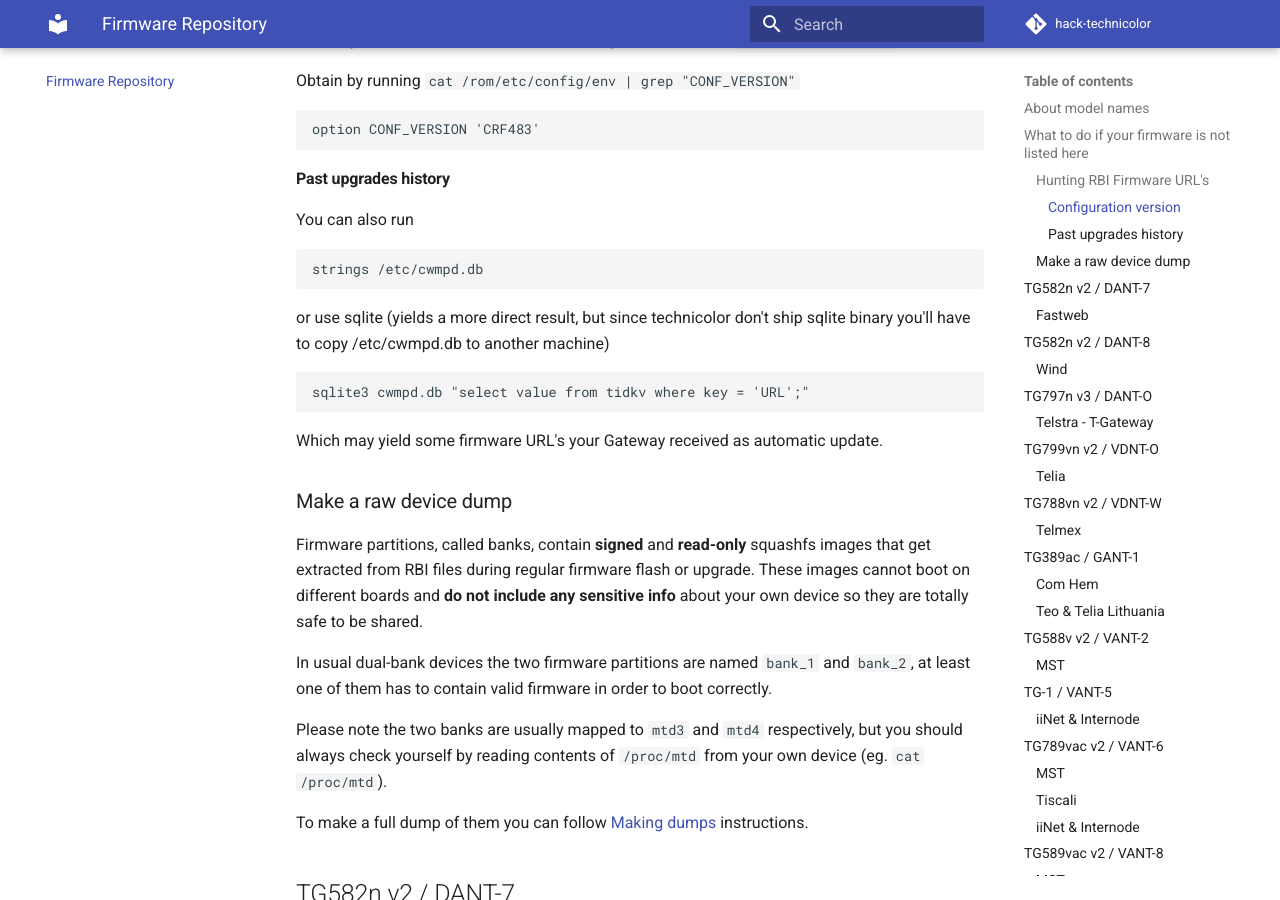
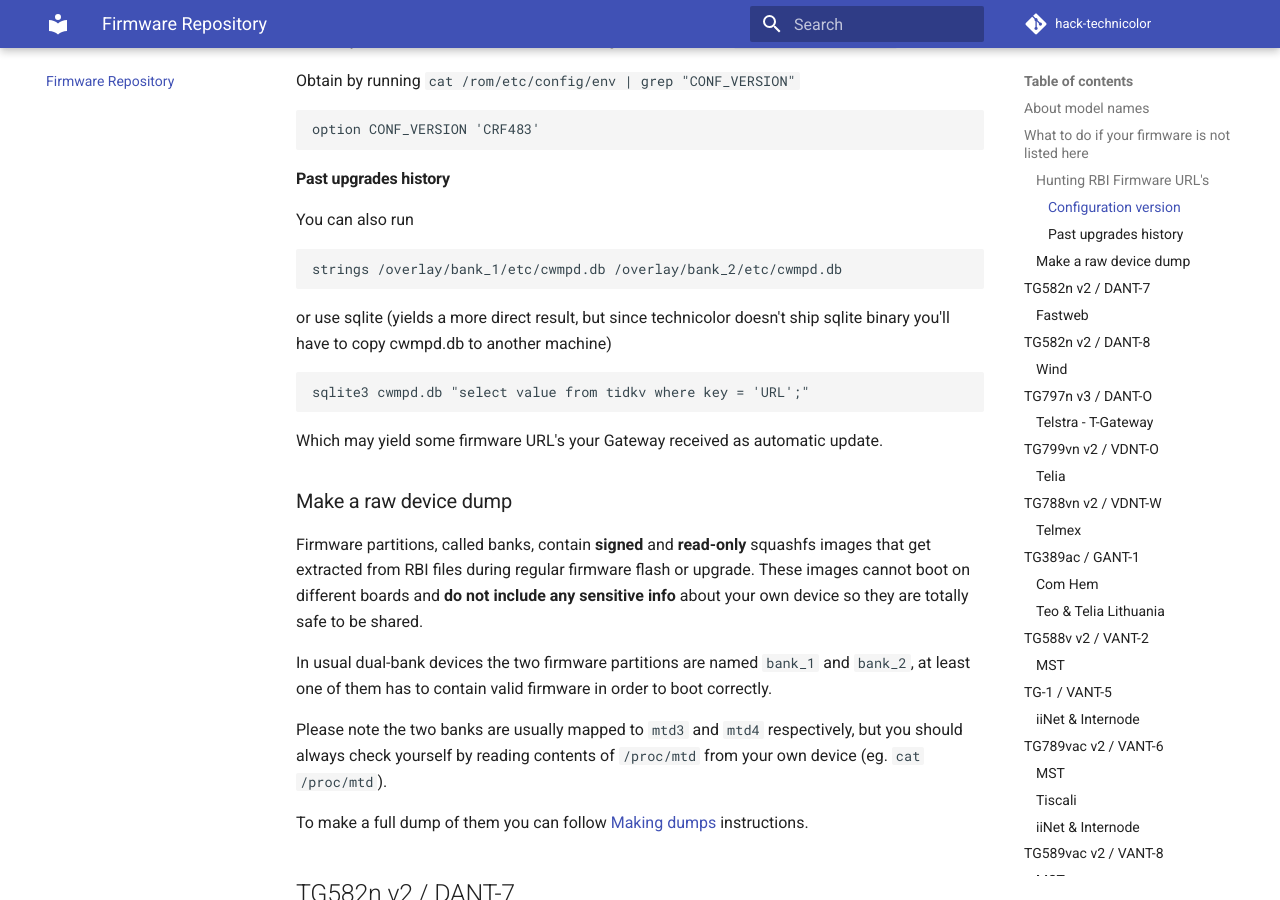
Before and after one commit to hack-technicolor/hack-technicolor, an MkDocs documentation site: the page built from docs/Repository.md, in a window 1280 px wide and 900 px high, scrolled down 2033 px. Built offline with MkDocs 1.6.1 and Material for MkDocs 9.7.7, drawn with Linux system fonts in a browser that asks for light colours; comment, search, counter and statistics services are not loaded.

Commit message:
check both bank overlays for rbi url
since after sysupgrade a bank switch happens, the rbi url is probably in
the inactive bank overlay

````diff
--- a/docs/Repository.md
+++ b/docs/Repository.md
@@ -67,10 +67,10 @@
 You can also run
 
 ```bash
-strings /etc/cwmpd.db
+strings /overlay/bank_1/etc/cwmpd.db /overlay/bank_2/etc/cwmpd.db
 ```
 
-or use sqlite (yields a more direct result, but since technicolor don't ship sqlite binary you'll have to copy /etc/cwmpd.db to another machine)
+or use sqlite (yields a more direct result, but since technicolor doesn't ship sqlite binary you'll have to copy cwmpd.db to another machine)
 
 ```bash
 sqlite3 cwmpd.db "select value from tidkv where key = 'URL';"
````
